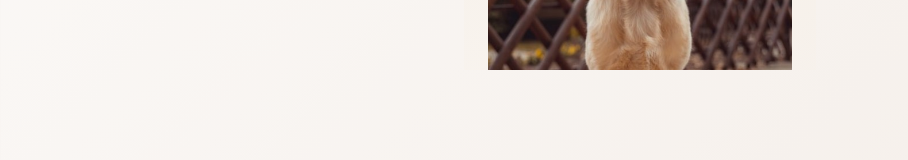
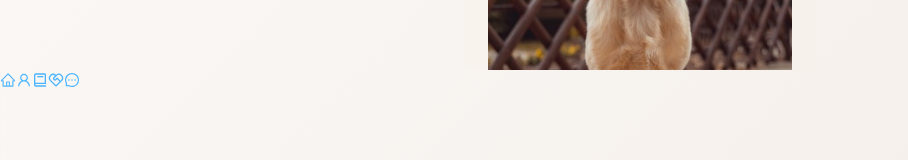
Before and after one commit to asperatusx/Build-A-Portfolio, a React (Create React App) app: page / in a window 1280 px wide. Shown: the part 730-890 px from the top of the page, without its empty margins (0-908 px from the left). Built offline with nearby package versions, Linux system fonts and the light colour scheme.

Commit message:
create fixed navbar to navigate

```diff
--- /dev/null
+++ b/src/components/Nav/Nav.js
@@ -0,0 +1,24 @@
+import React, { useState } from 'react'
+import './Nav.scss'
+import {AiOutlineHome} from 'react-icons/ai'
+import {AiOutlineUser} from 'react-icons/ai'
+import {BiBook} from 'react-icons/bi'
+import {RiServiceLine} from 'react-icons/ri'
+import {AiOutlineMessage} from 'react-icons/ai'
+import { NavLink } from 'react-router-dom'
+
+const Nav = () => {
+  const [activeNav, setActiveNav] = useState('#');
+
+  return (
+    <nav>
+      <a href="#" onClick={() => setActiveNav('#')} className={activeNav === '#' ? 'active' : ''}><AiOutlineHome/></a>
+      <a href="#about" onClick={() => setActiveNav('#about')} className={activeNav === "#about" ? 'active' : ''} ><AiOutlineUser/></a>
+      <a href="#experience" onClick={() => setActiveNav('#experience')} className={activeNav === "#experience" ? 'active' : ''}><BiBook/></a>
+      <a href="#portfolio" onClick={() => setActiveNav('#portfolio')} className={activeNav === "#portfolio" ? 'active' : ''}><RiServiceLine/></a>
+      <a href="#contact" onClick={() => setActiveNav('#contact')} className={activeNav === "#contact" ? 'active' : ''}><AiOutlineMessage/></a>
+    </nav>
+  )
+}
+
+export default Nav
--- /dev/null
+++ b/src/components/Nav/Nav.scss
@@ -0,0 +1,2 @@
+@use "../../styles/partials/resets";
+@use "../../styles/partials/variables" as *;
--- a/src/pages/Home/Home.js
+++ b/src/pages/Home/Home.js
@@ -5,12 +5,14 @@ import About from '../../components/About/About'
 import Skills from '../../components/Skills/Skills'
 import Projects from '../../components/Projects/Projects'
 import Contact from '../../components/Contact/Contact'
+import Nav from '../../components/Nav/Nav'
 
 
 const Home = () => {
   return (
     <>
       <Header />
+      <Nav />
       <About />
       <Skills />
       <Projects />
```
